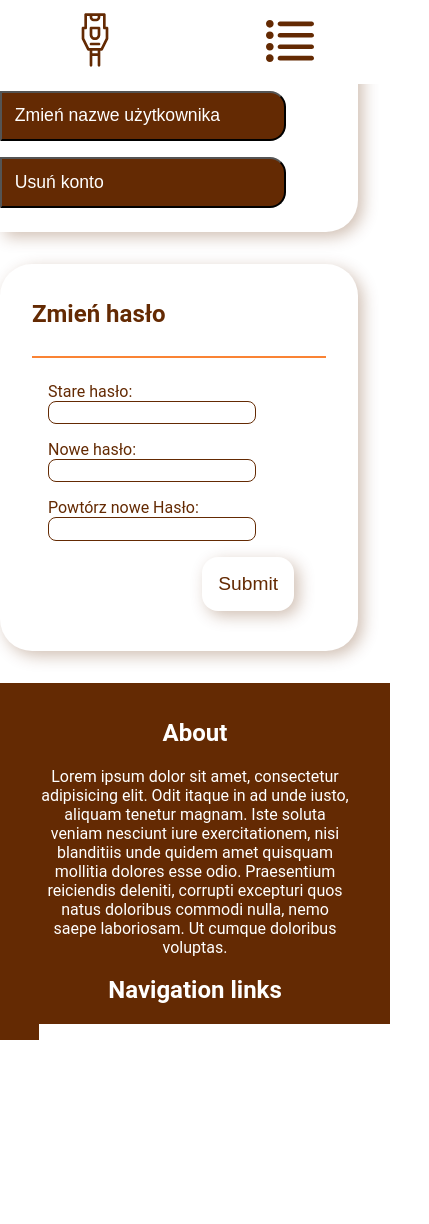
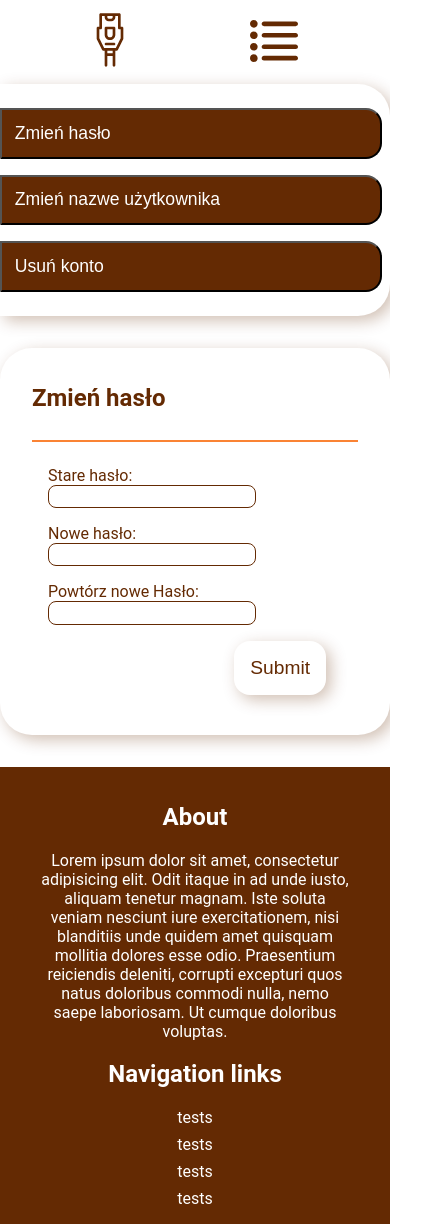
Before and after one commit to PatrykSiekierski/Dorm-Assist, a React (Vite) app in the folder dorm-assist-website/: page /settings in a window 390 px wide. Shown: the whole page, 429 px wide, since content can reach past the window. Before the commit the page ends 1124 px from the top, so only its background shows below. Built offline with nearby package versions, Linux system fonts and the light colour scheme; no server answers; a web font is replaced by a local one.

Commit message:
Few small fixes for responsivenes

```diff
--- a/dorm-assist-website/src/styles/AdminPanel/_categoryPanel.scss
+++ b/dorm-assist-website/src/styles/AdminPanel/_categoryPanel.scss
@@ -14,7 +14,7 @@
     background-color: $main-text;
     color: white;
     border-radius: 0 1rem 1rem 0;
-    width: 80%;
+    width: 98%;
     margin-top: 1rem;
     padding: 0.8rem;
     padding-left: 0.8rem;
--- a/dorm-assist-website/src/styles/AdminPanel/_reportView.scss
+++ b/dorm-assist-website/src/styles/AdminPanel/_reportView.scss
@@ -1,7 +1,7 @@
 .report-viewer__panel__report {
   &__element-container {
     margin-bottom: 0.5rem;
-    padding: 0.3rem;
+    // padding: 0.3rem;
     border-radius: 1rem;
 
     &:last-child {
@@ -9,7 +9,7 @@
     }
 
     &:nth-child(2n + 2) {
-      background-color: $subtle-background-color;
+      background-color: rgb(255, 238, 227);
     }
   }
 
@@ -17,7 +17,12 @@
     display: flex;
     flex-direction: row;
     justify-content: space-between;
+    padding: 0.3rem;
     padding-left: 1rem;
+    border-radius: 1rem;
+    min-width: 550px;
+    overflow: auto;
+    background-color: inherit;
 
     &__right {
       display: flex;
--- a/dorm-assist-website/src/styles/AdminPanel/_usersView.scss
+++ b/dorm-assist-website/src/styles/AdminPanel/_usersView.scss
@@ -2,6 +2,7 @@
   &__users {
     display: flex;
     flex-direction: column;
+    min-width: 750px;
   }
 
   &__user {
--- a/dorm-assist-website/src/styles/AdminPanel/_viewer.scss
+++ b/dorm-assist-website/src/styles/AdminPanel/_viewer.scss
@@ -7,6 +7,7 @@
 
   @media (max-width: 1024px) {
     flex-direction: column;
+    margin-right: 0;
   }
 
   &__solved {
--- a/dorm-assist-website/src/styles/General/_footer.scss
+++ b/dorm-assist-website/src/styles/General/_footer.scss
@@ -13,6 +13,8 @@
     grid-template-columns: 1fr 1fr;
     justify-items: center;
     text-align: center;
+    max-width: 1600px;
+    margin: auto;
 
     @media (max-width: 480px) {
       grid-template-columns: 1fr;
--- a/dorm-assist-website/src/styles/General/_navbar.scss
+++ b/dorm-assist-website/src/styles/General/_navbar.scss
@@ -39,11 +39,11 @@
     cursor: pointer;
   }
 
-  @media (max-width: 800px) {
-    position: absolute;
-    background-color: white;
-    padding: 0;
-  }
+  // @media (max-width: 800px) {
+  //   position: absolute;
+  //   background-color: white;
+  //   padding: 0;
+  // }
 
   .navbar-extender {
     display: none;
--- a/dorm-assist-website/src/styles/Home/_faqArticle.scss
+++ b/dorm-assist-website/src/styles/Home/_faqArticle.scss
@@ -27,7 +27,7 @@
   @media (max-width: 724px) {
     grid-template-columns: 1fr;
   }
-  gap: 5vw;
+  gap: min(5vw, 5rem);
   margin: 0 10vw 0 10vw;
 
   img {
--- a/dorm-assist-website/src/styles/Home/_mainArticle.scss
+++ b/dorm-assist-website/src/styles/Home/_mainArticle.scss
@@ -38,7 +38,7 @@
   gap: 5vw;
   width: 100%;
   height: 80vh;
-  max-height: 1000px;
+  max-height: 800px;
   align-items: center;
 
   @media (max-width: 560px) {
@@ -60,7 +60,7 @@
 
   img {
     height: 50vw;
-    max-height: min(50vh, 1000px);
+    max-height: min(50vh, 600px);
   }
 
   p {
```
